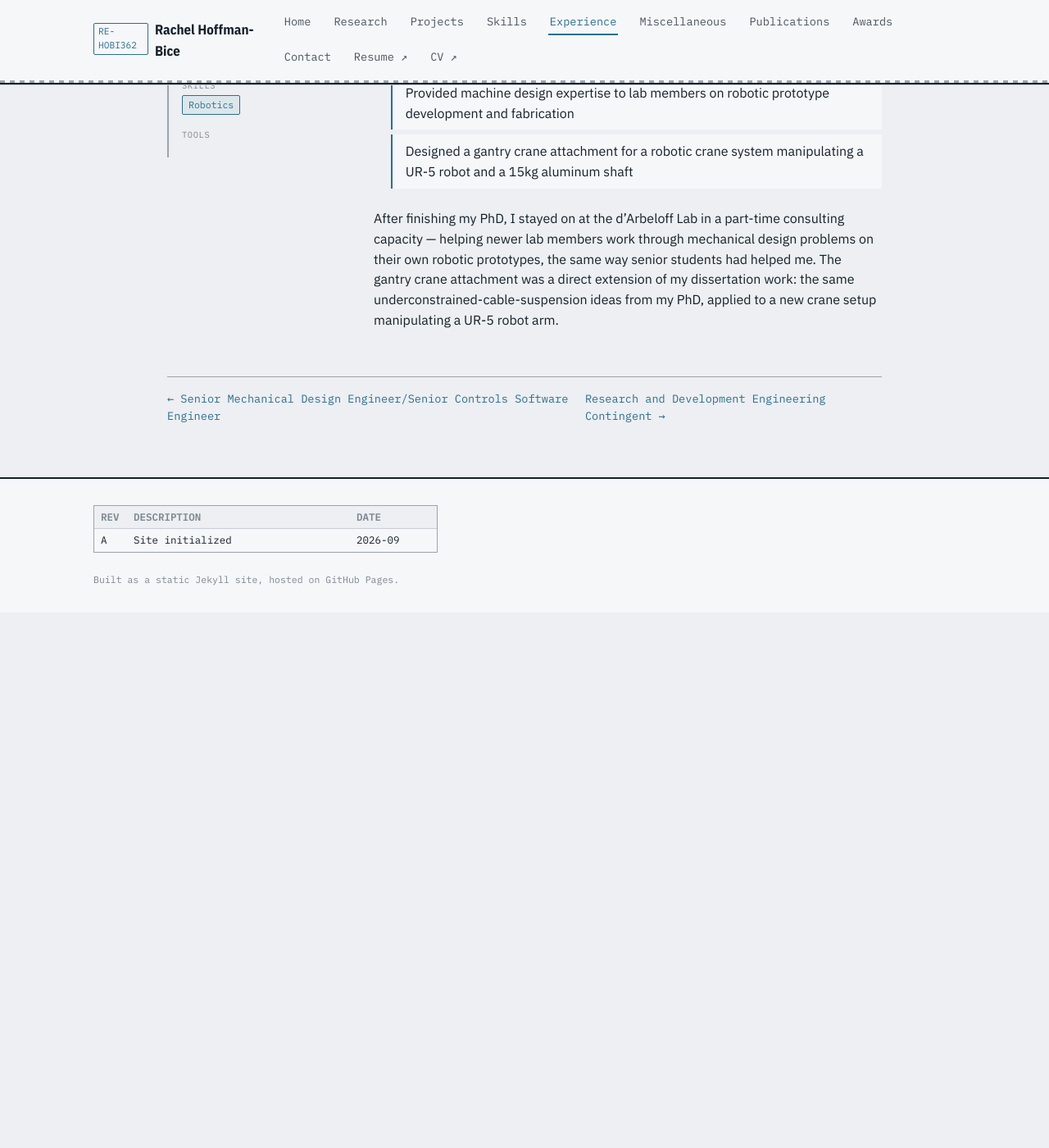
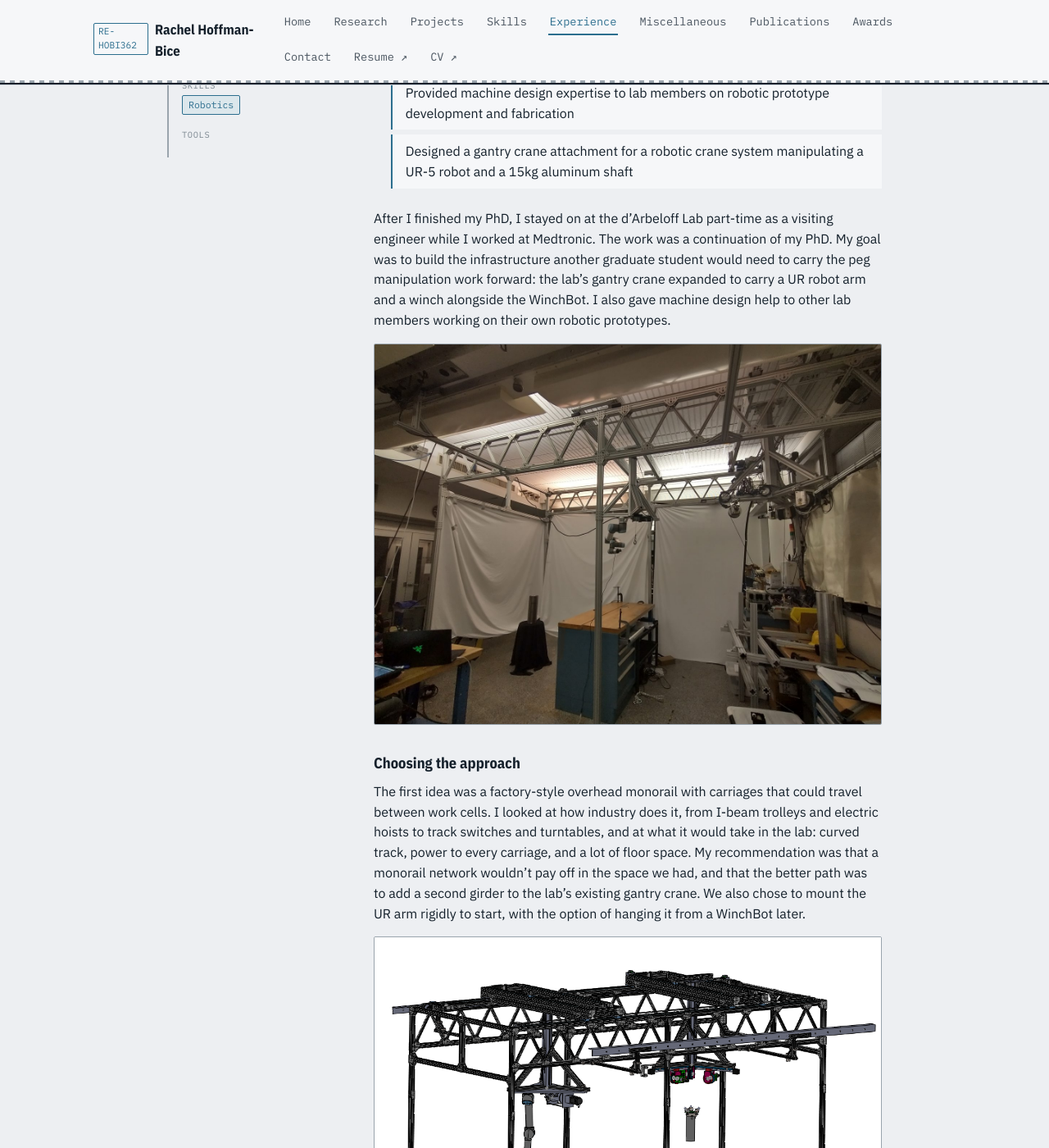
Before and after one commit to hobi362/hobi362.github.io, a Jekyll site: the page built from _experience/mit-visiting-engineer.md, in a window 1280 px wide and 1400 px high, scrolled down 367 px. Shown: the whole window at 82% size. Built offline with Jekyll 4.4.1, drawn with Linux system fonts in a browser that asks for light colours; before the commit the page ends 1114 px from its top, so only the background shows below that; some of the changed text lies outside the part shown.

Commit message:
Visiting Engineer page: expanded gantry with UR arm and winch, winch testing and design, photos and CAD
Co-Authored-By: Claude Opus 5 <noreply@anthropic.com>

```diff
--- a/_experience/mit-visiting-engineer.md
+++ b/_experience/mit-visiting-engineer.md
@@ -11,8 +11,62 @@ highlights:
   - "Provided machine design expertise to lab members on robotic prototype development and fabrication"
   - "Designed a gantry crane attachment for a robotic crane system manipulating a UR-5 robot and a 15kg aluminum shaft"
 ---
-After finishing my PhD, I stayed on at the d'Arbeloff Lab in a part-time consulting
-capacity — helping newer lab members work through mechanical design problems on their own
-robotic prototypes, the same way senior students had helped me. The gantry crane attachment
-was a direct extension of my dissertation work: the same underconstrained-cable-suspension
-ideas from my PhD, applied to a new crane setup manipulating a UR-5 robot arm.
+After I finished my PhD, I stayed on at the d'Arbeloff Lab part-time as a visiting engineer
+while I worked at Medtronic. The work was a continuation of my PhD. My goal was to build the
+infrastructure another graduate student would need to carry the peg manipulation work
+forward: the lab's gantry crane expanded to carry a UR robot arm and a winch alongside the
+WinchBot. I also gave machine design help to other lab members working on their own
+robotic prototypes.
+
+![The lab gantry crane after the expansion: the new girder carries the UR arm and a winch on one side, with the WinchBot on the other, above two workbenches](/assets/images/experience/mit-visiting-engineer/gantry-overview.jpg){: .fig}
+
+### Choosing the approach
+
+The first idea was a factory-style overhead monorail with carriages that could travel
+between work cells. I looked at how industry does it, from I-beam trolleys and electric
+hoists to track switches and turntables, and at what it would take in the lab: curved
+track, power to every carriage, and a lot of floor space. My recommendation was that a
+monorail network wouldn't pay off in the space we had, and that the better path was to
+add a second girder to the lab's existing gantry crane. We also chose to mount the UR arm
+rigidly to start, with the option of hanging it from a WinchBot later.
+
+![CAD of the expanded gantry crane: the new girder with the upside-down UR arm and a winch over one workbench, and the WinchBot over the other](/assets/images/experience/mit-visiting-engineer/gantry-cad.png){: .fig}
+
+### A second girder on the gantry
+
+The new girder carries a platform holding the UR arm, mounted upside down, and a winch
+for the workpiece. The platform had to hold 100 kg. I designed the girder and its belt
+drives so they would fit on the existing crane without interfering with any of the
+hardware already there, created the bill of materials, ordered the 80/20 framing and
+Misumi drive parts, and assembled it, which meant tapping a lot of holes. The UR can be
+configured for upside-down mounting, and its motion can then be planned with MoveIt.
+
+![CAD close-up of the belt drive and pulley that move the new girder along the crane](/assets/images/experience/mit-visiting-engineer/girder-belt-drive-cad.png){: .fig}
+
+### Winches for the workpiece
+
+I tested two options. The first was an off-the-shelf 2,000 lb ATV winch. These are built
+for pulling, not lifting, and draw about 100 A at full load, so the question was whether
+one could be controlled and powered in a lab. With PWM velocity control through a 60 A
+RoboClaw motor controller and a 12 V bench power supply, it raised 68 kg (150 lb) while
+drawing just over 20 A, so no car battery was needed.
+
+![The off-the-shelf 2,000 lb ATV winch on the bench before testing](/assets/images/experience/mit-visiting-engineer/atv-winch.jpg){: .fig}
+
+For finer control, I designed a custom winch around a NEMA 34 closed-loop stepper with a
+gearbox, 432 N·m at stall. A lead screw matched to the cable pitch spools the cable
+evenly, and a wire guide pulley feeds it onto the drum. The parts came to about $550.
+
+![CAD of the custom winch: a NEMA 34 stepper and gearbox driving a cable drum, with a lead screw underneath for spooling](/assets/images/experience/mit-visiting-engineer/custom-winch-cad.png){: .fig}
+
+### The finished setup
+
+By January 2022 the UR arm and a winch were both hanging from the gantry, lowering the
+15 kg peg over the hole, ready for the next student to take over. I also helped move the
+WinchBot from my PhD onto the lab's gantry crane for a demonstration, and brought up wedge
+correction on it there.
+
+<div class="fig-pair">
+  <img src="/assets/images/experience/mit-visiting-engineer/ur-and-winch-over-hole.jpg" alt="The UR arm hanging upside down from the new girder beside a winch cable holding the aluminium peg above the hole" loading="lazy">
+  <img src="/assets/images/experience/mit-visiting-engineer/insertion-closeup.jpg" alt="Close-up of the peg entering the hole, with the UR arm beside it" loading="lazy">
+</div>
--- a/assets/css/style.css
+++ b/assets/css/style.css
@@ -726,3 +726,8 @@ a.tag--skill-more:hover { color: var(--accent); border-color: var(--accent); }
   .fig-video { grid-template-columns: 1fr; }
   .fig-video .yt-embed--vertical { max-width: 260px; margin: 0 auto; }
 }
+
+/* Two photos side by side (stack on phones). */
+.fig-pair { display: grid; grid-template-columns: 1fr 1fr; gap: 12px; margin: 16px 0; }
+.fig-pair img { display: block; width: 100%; height: auto; margin: 0; }
+@media (max-width: 640px) { .fig-pair { grid-template-columns: 1fr; } }
```
Also changed, not shown: assets/images/experience/mit-visiting-engineer/atv-winch.jpg (added), assets/images/experience/mit-visiting-engineer/custom-winch-cad.png (added), assets/images/experience/mit-visiting-engineer/gantry-cad.png (added), assets/images/experience/mit-visiting-engineer/gantry-overview.jpg (added), assets/images/experience/mit-visiting-engineer/girder-belt-drive-cad.png (added), assets/images/experience/mit-visiting-engineer/insertion-closeup.jpg (added), assets/images/experience/mit-visiting-engineer/ur-and-winch-over-hole.jpg (added).
